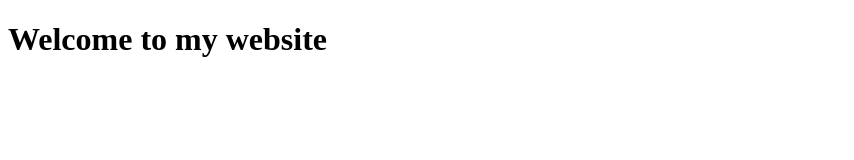
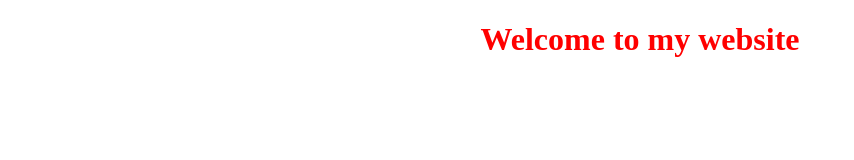
Before and after one commit to akankshabharadwajnift/Delhi, a plain HTML site: page index.html in a window 1280 px wide. Shown: the whole page, without its empty margins (0-854 px from the left). Drawn offline with Linux system fonts and the light colour scheme.

Commit message:
Add files via upload

```diff
--- a/index.html
+++ b/index.html
@@ -9,7 +9,11 @@
 <body>
 
     <h1>
-        Welcome to my website
+        <center>
+            <font color="red">
+            Welcome to my website
+            </font>
+        </center>
     </h1>
 </body>
 
```
